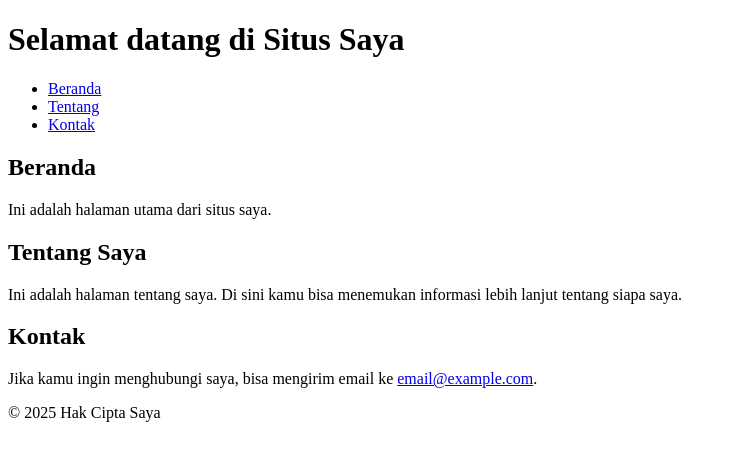
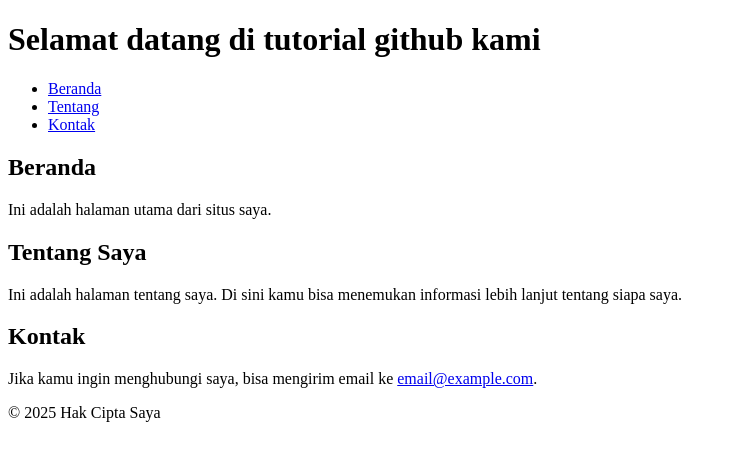
Before and after one commit to ssr31rmn/tutorial-github, a plain HTML site: page index.html in a window 1280 px wide. Shown: the whole page, without its empty margins (0-732 px from the left). Drawn offline with Linux system fonts and the light colour scheme.

Commit message:
Update index.html

```diff
--- a/index.html
+++ b/index.html
@@ -9,7 +9,7 @@
 
 <body>
     <header>
-        <h1>Selamat datang di Situs Saya</h1>
+        <h1>Selamat datang di tutorial github kami </h1>
         <nav>
             <ul>
                 <li><a href="#home">Beranda</a></li>
```
